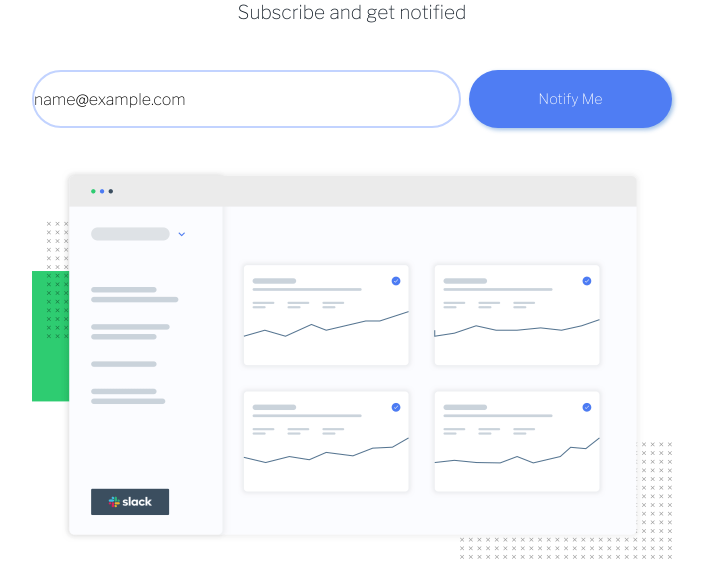
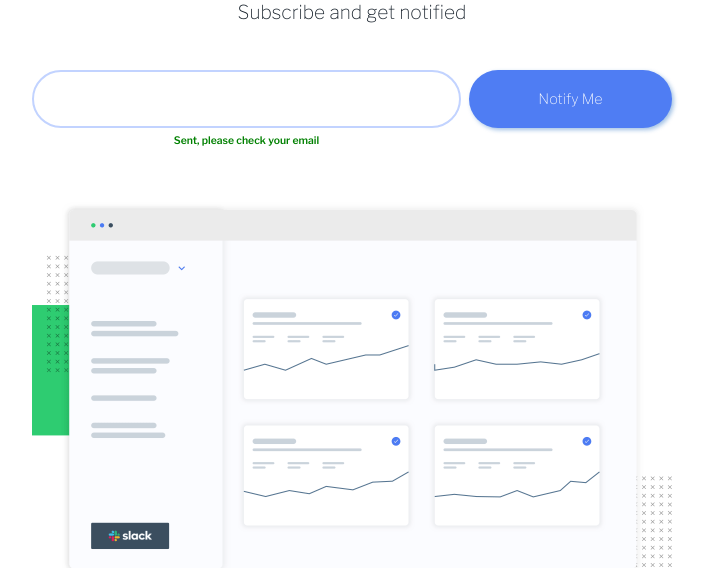
Before and after one commit to Carmenyo/Ping-single-column-coming-soon-page, a plain HTML site: page index.html in a window 1280 px wide. Both pictures are taken after typing "name@example.com" into the empty fields and a click on the button "Notify Me". Shown: the part 232-800 px from the top of the page, without its empty margins (288-995 px from the left). Drawn offline with nearby package versions, Linux system fonts and the light colour scheme.

Commit message:
JS send succesfully and clear the input

```diff
--- a/index.html
+++ b/index.html
@@ -38,6 +38,9 @@
         <input class="main__form--input js-input" type="text" id="emailInput" placeholder="Your Email Address...">
         <!-- ERROR -->
         <p id="errorText" class="main__form--error">Please provide a valid email address</p>
+        <P id="successText" class="main__form--success">
+          Sent, please check your email
+        </P>
       </div>
       <button id="button"  class="main__form--button js-button">Notify Me</button>
     </form>
--- a/js/main.js
+++ b/js/main.js
@@ -1,21 +1,28 @@
 "use strict";
-
+// DECLARACION DE CONSTANTES
 const email = document.getElementById("emailInput");
 const error = document.getElementById("errorText");
 const submitButton = document.getElementById("button");
+const success = document.getElementById("successText");
 
 
+// FUNCION DEL BOTON
 
 submitButton.addEventListener("click", (e) => {
   e.preventDefault();
+
+  // FUNCION DE COMPROBACIÖN
   const re = /^[a-zA-Z0-9._-]+@[a-zA-Z0-9.-]+\.[a-zA-Z]{2,4}$/;
 
   if (email.value.match(re)) {
     errorText.style.display = "none";
-    emailInput.classList.remove("error");
+    successText.style.display = "block";
+    // PONER EL VALOR A 0
+    email.value = " "
 
+    email.classList.remove("error");
   } else {
     errorText.style.display = "block";
-    emailInput.classList.add("error");
+    email.classList.add("error");
   }
 });
--- a/styles/_layout.scss
+++ b/styles/_layout.scss
@@ -45,19 +45,31 @@
       display: none;
       color: $Light-Red;
       font-size: 0.65rem;
+      font-size: 0.65rem;
+      margin-bottom: 1.5rem;
+    }
+
+    &--success{
+      display: none;
+      color: green;
+      font-weight: 600;
+      font-size: 0.65rem;
       margin-bottom: 1.5rem;
     }
 
     &--input {
       border: 2px $Pale-Blue solid;
-      width: 18rem;
+      width: 17rem;
       height: 2.5rem;
       border-radius: 2rem;
       margin-bottom: 0.5rem;
+      padding: 1rem;
+
     }
     &--input.error {
       border: 2px solid $Light-Red;
     }
+
 
 
     &--button {
```
Also changed, not shown: styles/main.css, 1 other file.
